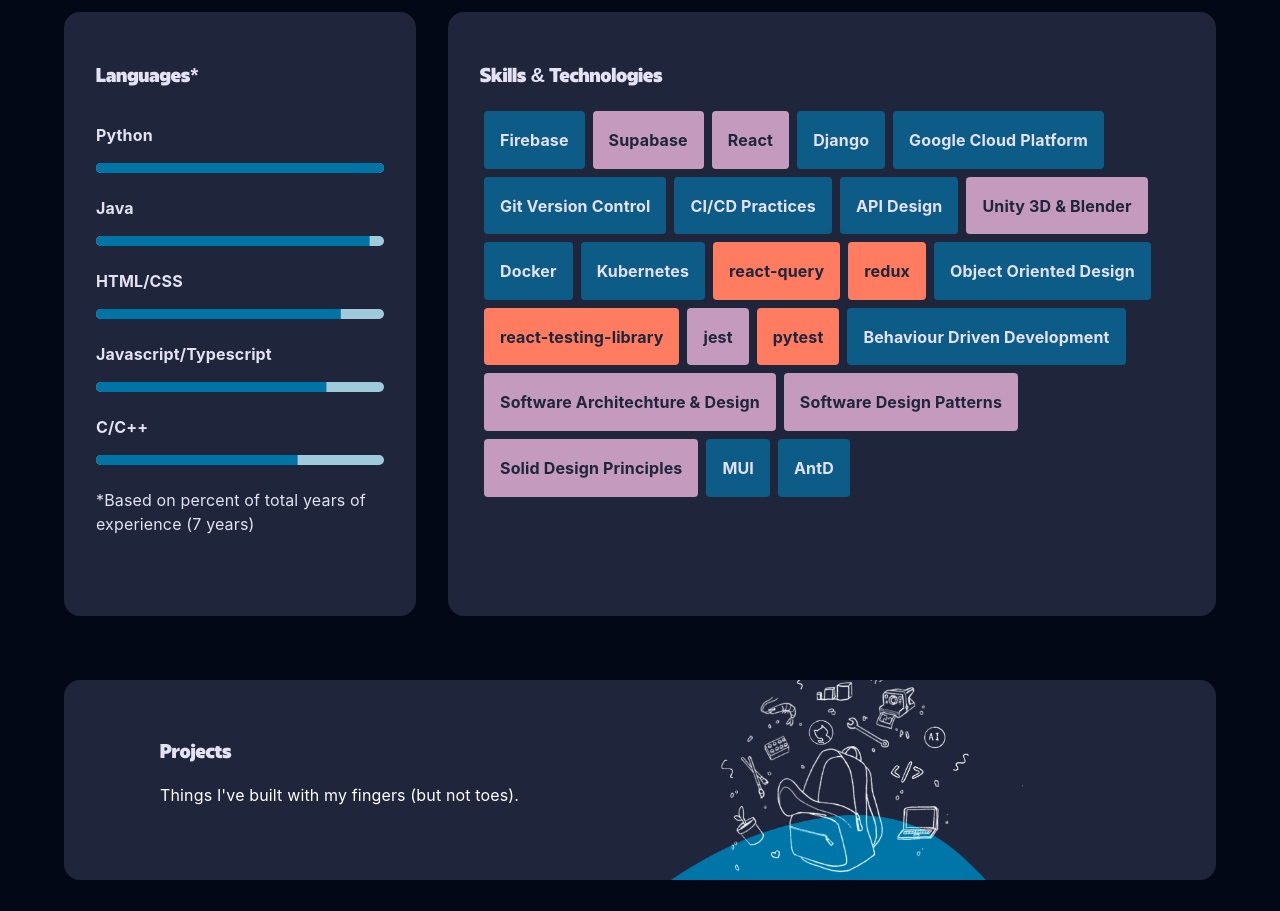
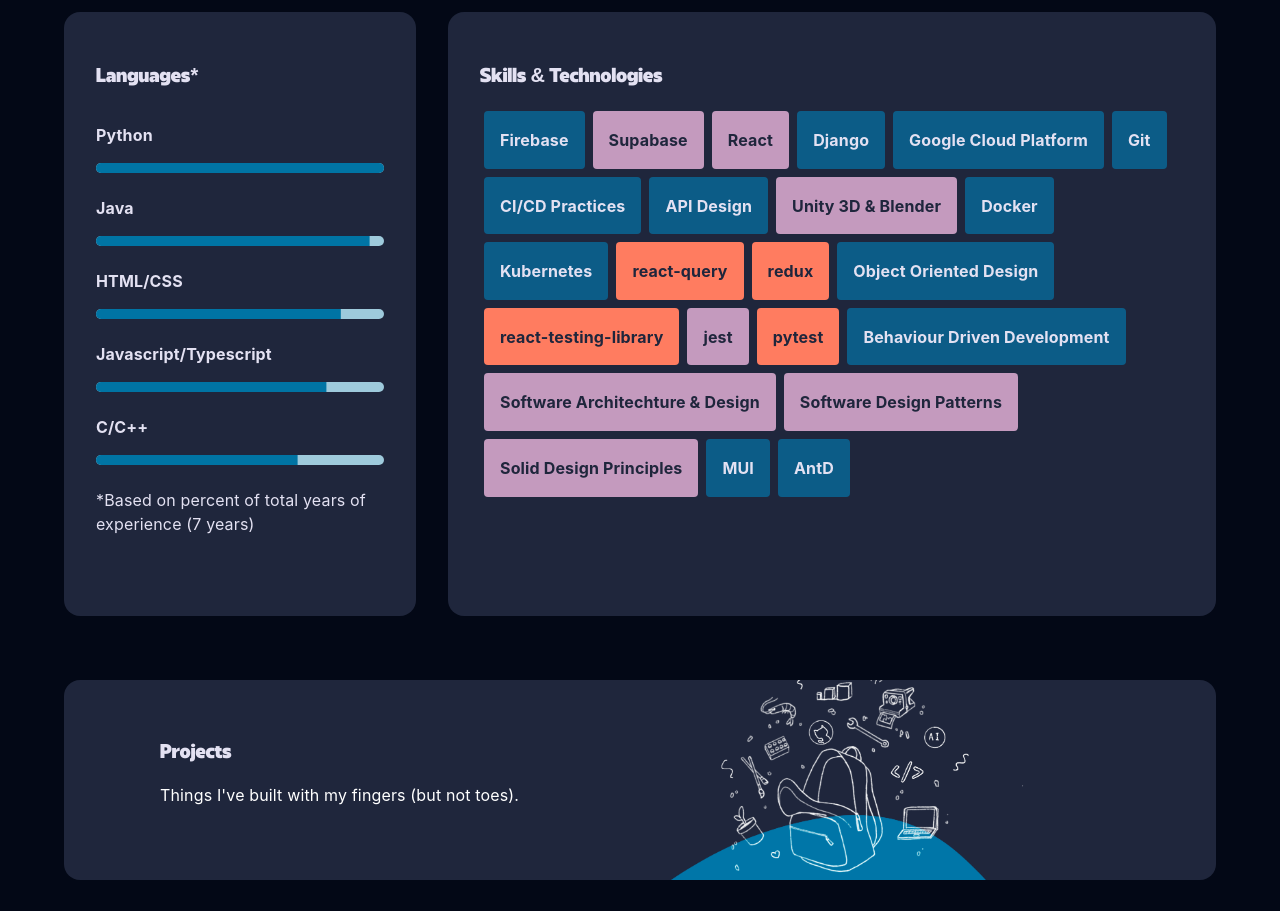
Before and after one commit to munchie-babbit/Portfolio-2023, a React (Create React App) app in the folder frontend/: page /#/ in a window 1280 px wide. Shown: the part 2920-3831 px from the top of the page. Built offline with nearby package versions, Linux system fonts and the light colour scheme.

Commit message:
small edit

```diff
--- a/frontend/src/pages/DevelopmentPage.tsx
+++ b/frontend/src/pages/DevelopmentPage.tsx
@@ -717,7 +717,7 @@
                   <Technology name="React" />
                   <Technology name="Django" />
                   <Technology name="Google Cloud Platform" />
-                  <Technology name="Git Version Control" />
+                  <Technology name="Git" />
                   <Technology name="CI/CD Practices" />
                   <Technology name="API Design" />
                   <Technology name="Unity 3D & Blender" />
```
